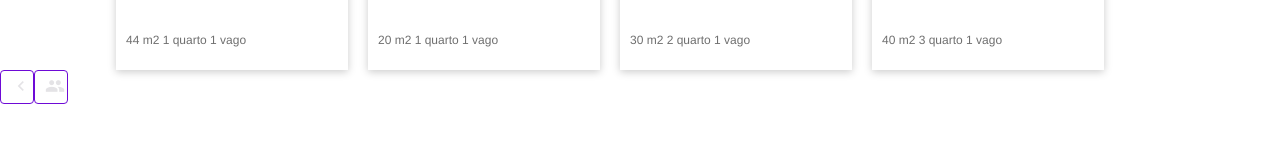
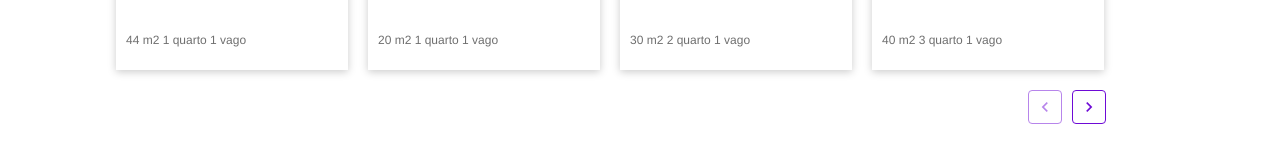
Before and after one commit to Isynopoulos1/react_challenge4, a React (Create React App) app: page / in a window 1280 px wide. Shown: the part 554-716 px from the top of the page. Built offline with nearby package versions, Linux system fonts and the light colour scheme.

Commit message:
styling the hover effect

```diff
--- a/src/components/elements/Button/Button.styles.js
+++ /dev/null
@@ -1,27 +0,0 @@
-import styled from "styled-components";
-
-export const BtnNav = styled.div`
-  display: flex;
-  width: 100%;
-  margin: 0;
-  width: 32px;
-  height: 32px;
-  font-size: 30px;
-`;
-
-export const BtnBack = styled.span`
-  width: 32px;
-  height: 32px;
-  border: 1px solid #6e0ad6;
-  border-radius: 4px;
-  background-color: white;
-  cursor: pointer;
-`;
-
-export const IconStyle = styled.i`
-  font-family: "Material Icons";
-  font-size: 20px;
-  color: #e4e3e6;
-  margin-right: 3px;
-  margin-left: 10px;
-`;
--- a/src/components/elements/Items/Items.js
+++ b/src/components/elements/Items/Items.js
@@ -5,6 +5,7 @@ import { ItemsWrapper, ItemsTittle, Cards } from "./Items.styles";
 
 //IMPORT COMPONENTS
 import Card from "../Card/Card";
+import Slider from "../Slider/Slider";
 
 const Items = () => {
   return (
@@ -36,6 +37,7 @@ const Items = () => {
           title="Hampden-Sydney College"
         />
       </Cards>
+      <Slider icon="chevron_left" icon2="chevron_right" />
     </ItemsWrapper>
   );
 };
--- a/src/components/elements/Button/Button.js
+++ b/src/components/elements/Slider/Slider.js
@@ -1,29 +1,35 @@
 import React from "react";
 import PropTypes from "prop-types";
 
-import { BtnNav, BtnBack, IconStyle } from "./Button.styles";
+import {
+  BtnNav,
+  BtnBack,
+  IconStyle,
+  IconStyle2,
+  BtnNext
+} from "./Slider.styles";
 
-const Button = ({ icon, icon2 }) => {
+const Slider = ({ icon, icon2 }) => {
   return (
     <BtnNav>
       <BtnBack>
         <IconStyle>{icon}</IconStyle>
       </BtnBack>
-      <BtnBack>
-        <IconStyle>{icon2}</IconStyle>
-      </BtnBack>
+      <BtnNext>
+        <IconStyle2>{icon2}</IconStyle2>
+      </BtnNext>
     </BtnNav>
   );
 };
 
-Button.propTypes = {
+Slider.propTypes = {
   icon: PropTypes.string,
   icon2: PropTypes.string
 };
 
-Button.defaultProps = {
+Slider.defaultProps = {
   icon: "people",
   icon2: "people"
 };
 
-export default Button;
+export default Slider;
--- /dev/null
+++ b/src/components/elements/Slider/Slider.styles.js
@@ -0,0 +1,54 @@
+import styled from "styled-components";
+
+export const BtnNav = styled.div`
+  display: flex;
+  justify-content: flex-end;
+  align-items: center;
+  font-size: 30px;
+  width: 990px;
+  grid-gap: 10px;
+  margin-top: 20px;
+`;
+
+export const BtnBack = styled.span`
+  display: flex;
+  justify-content: center;
+  align-items: center;
+  width: 32px;
+  height: 32px;
+  border: 1px solid #b785eb;
+  border-radius: 4px;
+  background-color: white;
+  cursor: pointer;
+`;
+export const BtnNext = styled.span`
+  display: flex;
+  justify-content: center;
+  align-items: center;
+  width: 32px;
+  height: 32px;
+  border: 1px solid #6e0ad6;
+  border-radius: 4px;
+  background-color: white;
+  cursor: pointer;
+  &:hover {
+    background-color: #e5d8f3;
+  }
+`;
+
+export const IconStyle = styled.i`
+  display: flex;
+  justify-content: center;
+  align-items: center;
+  color: #b785eb;
+  font-family: "Material Icons";
+  font-size: 20px;
+`;
+export const IconStyle2 = styled.i`
+  display: flex;
+  justify-content: center;
+  align-items: center;
+  color: #6e0ad6;
+  font-family: "Material Icons";
+  font-size: 20px;
+`;
--- a/src/components/layout/main/Main.js
+++ b/src/components/layout/main/Main.js
@@ -5,7 +5,7 @@ import { MainContainer, Tittle, MainText, Subtext } from "./Main.styles";
 
 //IMPORT COMPONENTS
 import Items from "../../elements/Items/Items";
-import Button from "../../elements/Button/Button";
+import Slider from "../../elements/Slider/Slider";
 
 const Main = () => {
   return (
@@ -24,7 +24,6 @@ const Main = () => {
         </Tittle>
       </MainContainer>
       <Items />
-      <Button icon="chevron_left" icon2="people" />
     </main>
   );
 };
--- a/src/components/layout/main/Main.styles.js
+++ b/src/components/layout/main/Main.styles.js
@@ -18,6 +18,8 @@ export const Tittle = styled.div`
 
 export const Main = styled.img`
   position: relative;
+  width: 1048 px;
+  height: auto;
 `;
 
 export const MainText = styled.p`
```
